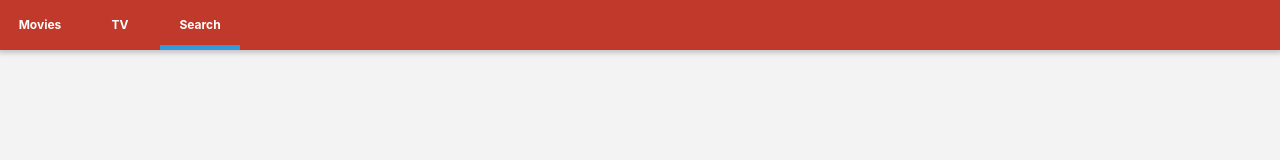
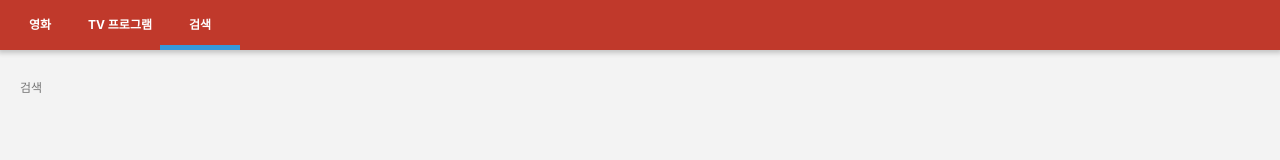
Before and after one commit to chicori3/letflix, a React (Create React App) app: page /search in a window 1280 px wide. Shown: the top 160 px of the page. Built offline with nearby package versions, Linux system fonts and the light colour scheme.

Commit message:
Search Presenter

```diff
--- a/src/Components/Header.js
+++ b/src/Components/Header.js
@@ -41,13 +41,13 @@
   <Header>
     <List>
       <Item current={pathname === "/"}>
-        <SLink to="/">Movies</SLink>
+        <SLink to="/">영화</SLink>
       </Item>
       <Item current={pathname === "/tv"}>
-        <SLink to="/tv">TV</SLink>
+        <SLink to="/tv">TV 프로그램</SLink>
       </Item>
       <Item current={pathname === "/search"}>
-        <SLink to="/search">Search</SLink>
+        <SLink to="/search">검색</SLink>
       </Item>
     </List>
   </Header>
--- a/src/Routes/Home/HomePresenter.js
+++ b/src/Routes/Home/HomePresenter.js
@@ -5,7 +5,7 @@
 import Loader from "Components/Loader";
 
 const Container = styled.div`
-  padding: 0 10px;
+  padding: 0 20px;
 `;
 
 const HomePresenter = ({ nowPlaying, upcoming, popular, error, loading }) =>
--- a/src/Routes/Search/SearchContainer.js
+++ b/src/Routes/Search/SearchContainer.js
@@ -10,14 +10,20 @@
     error: null,
     loading: false,
   };
-  componentDidMount() {
-    this.handleSubmit();
-  }
-  handleSubmit = () => {
+
+  handleSubmit = (event) => {
+    event.preventDefault();
     const { searchTerm } = this.state;
     if (searchTerm !== "") {
       this.searchByTerm();
     }
+  };
+
+  updateTerm = (event) => {
+    const {
+      target: { value },
+    } = event;
+    this.setState({ searchTerm: value });
   };
 
   searchByTerm = async () => {
@@ -46,6 +52,7 @@
         tvResults={tvResults}
         error={error}
         loading={loading}
+        updateTerm={this.updateTerm}
         searchTerm={searchTerm}
         handleSubmit={this.handleSubmit}
       />
--- a/src/Routes/Search/SearchPresenter.js
+++ b/src/Routes/Search/SearchPresenter.js
@@ -1,21 +1,69 @@
 import React from "react";
 import Proptypes from "prop-types";
 import styled from "styled-components";
+import Loader from "Components/Loader";
+import Section from "Components/Section";
+
+const Container = styled.div`
+  padding: 0 20px;
+`;
+
+const Form = styled.form`
+  margin-bottom: 50px;
+  width: 100%;
+`;
+
+const Input = styled.input`
+  all: unset;
+  width: 100%;
+`;
 
 const SearchPresenter = ({
   movieResults,
   tvResults,
+  updateTerm,
   searchTerm,
   error,
   loading,
   handleSubmit,
-}) => null;
+}) => (
+  <Container>
+    <Form onSubmit={handleSubmit}>
+      <Input
+        placeholder="검색"
+        value={searchTerm}
+        onChange={updateTerm}
+      ></Input>
+    </Form>
+    {loading ? (
+      <Loader />
+    ) : (
+      <>
+        {movieResults && movieResults.length > 0 && (
+          <Section title="영화">
+            {movieResults.map((movie) => (
+              <span key={movie.id}>{movie.title}</span>
+            ))}
+          </Section>
+        )}
+        {tvResults && tvResults.length > 0 && (
+          <Section title="TV 프로그램">
+            {tvResults.map((show) => (
+              <span key={show.id}>{show.name}</span>
+            ))}
+          </Section>
+        )}
+      </>
+    )}
+  </Container>
+);
 
-SearchPresenter.Proptypes = {
+SearchPresenter.propTypes = {
   movieResults: Proptypes.array,
   tvResults: Proptypes.array,
   error: Proptypes.string,
   loading: Proptypes.bool.isRequired,
+  updateTerm: Proptypes.func.isRequired,
   searchTerm: Proptypes.string,
   handleSubmit: Proptypes.func.isRequired,
 };
--- a/src/Routes/TV/TVPresenter.js
+++ b/src/Routes/TV/TVPresenter.js
@@ -5,7 +5,7 @@
 import Loader from "Components/Loader";
 
 const Container = styled.div`
-  padding: 0 10px;
+  padding: 0 20px;
 `;
 
 const TVPresenter = ({ topRated, popular, airingToday, error, loading }) =>
```
